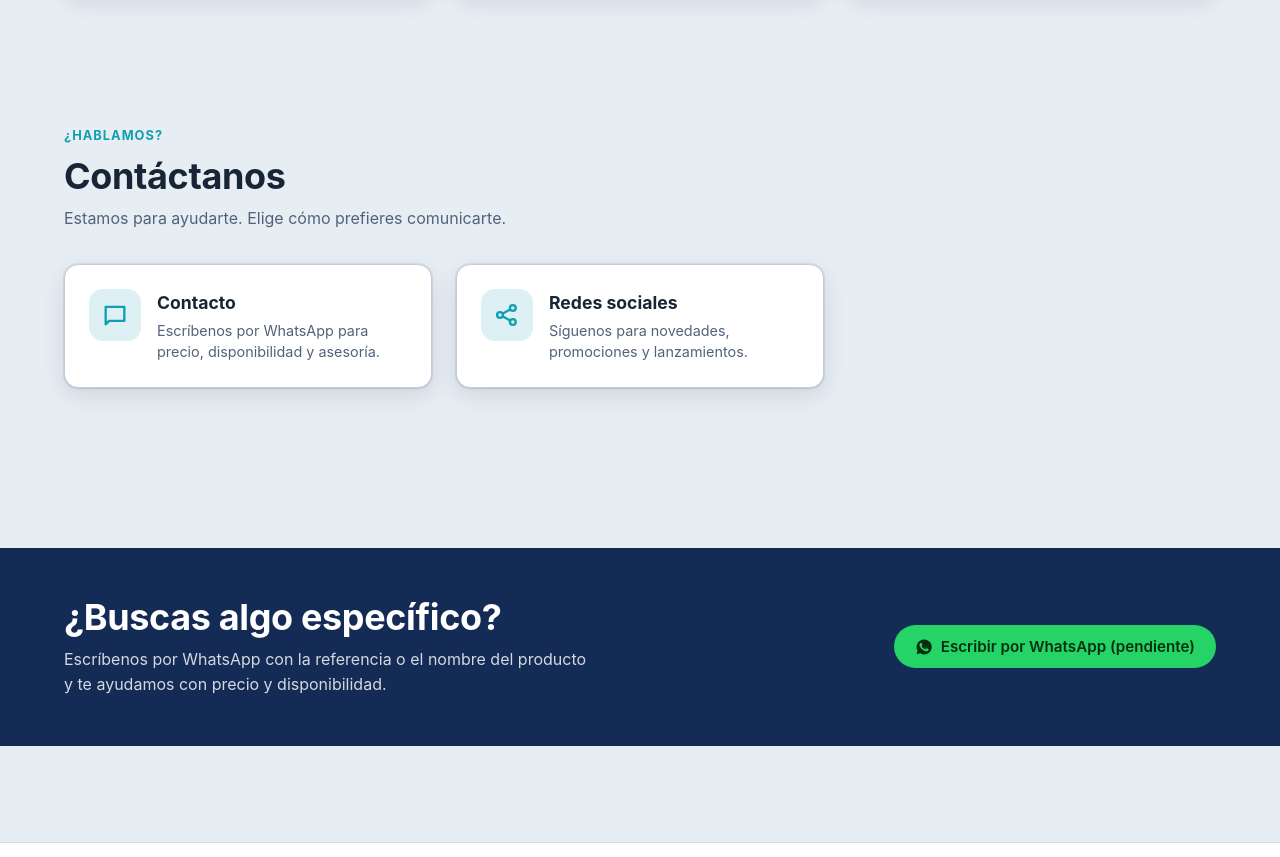
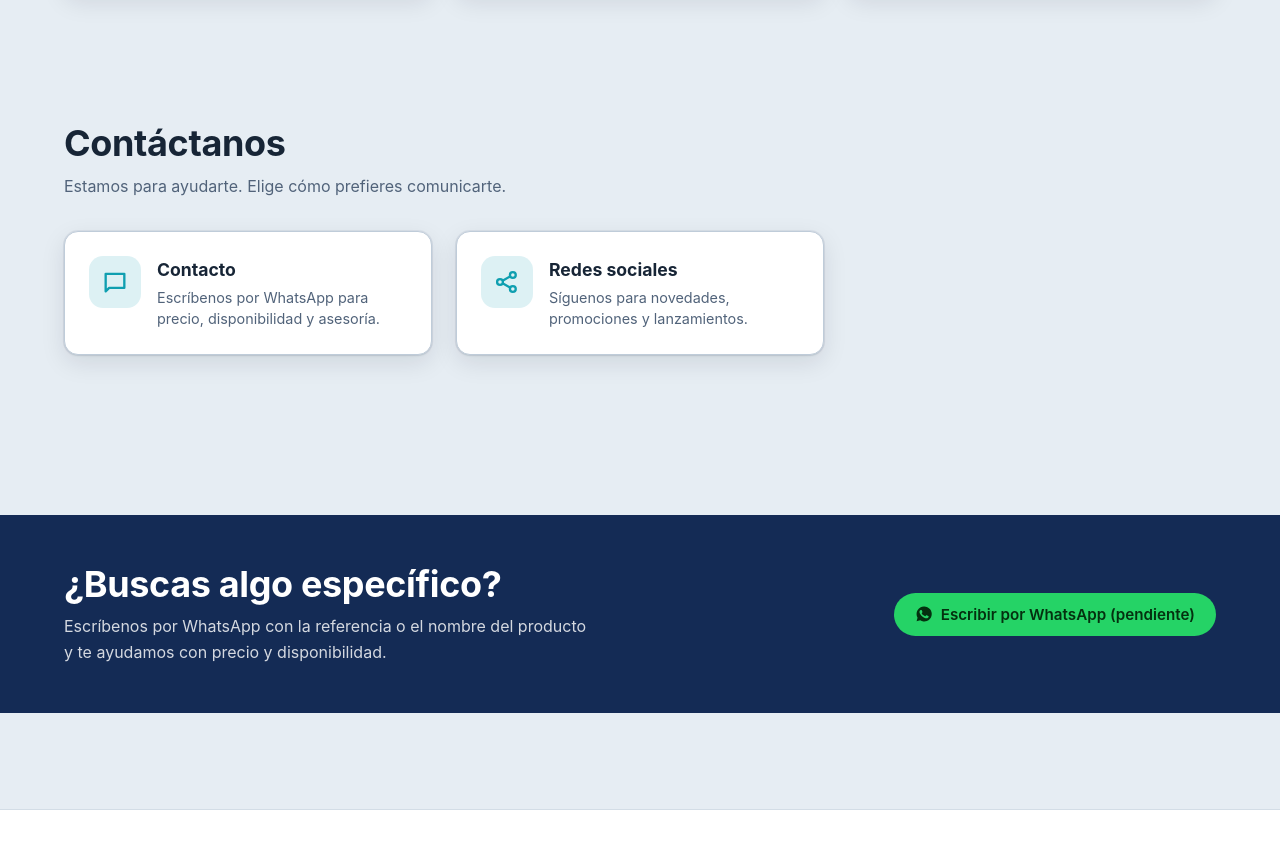
Before and after one commit to JC-Security27/JC_Security, a React (Vite) app in the folder frontend/: page / in a window 1280 px wide. Shown: the part 1160-2017 px from the top of the page. Built offline with nearby package versions, Linux system fonts and the light colour scheme.

Commit message:
Quitar eyebrow Hablamos de la seccion Contactanos

```diff
--- a/frontend/src/pages/HomePage.tsx
+++ b/frontend/src/pages/HomePage.tsx
@@ -163,7 +163,6 @@ export function HomePage() {
       {/* ----- Contáctanos ----- */}
       <section className="section container">
         <div className="section-head">
-          <span className="eyebrow">¿Hablamos?</span>
           <h2>Contáctanos</h2>
           <p>Estamos para ayudarte. Elige cómo prefieres comunicarte.</p>
         </div>
```
